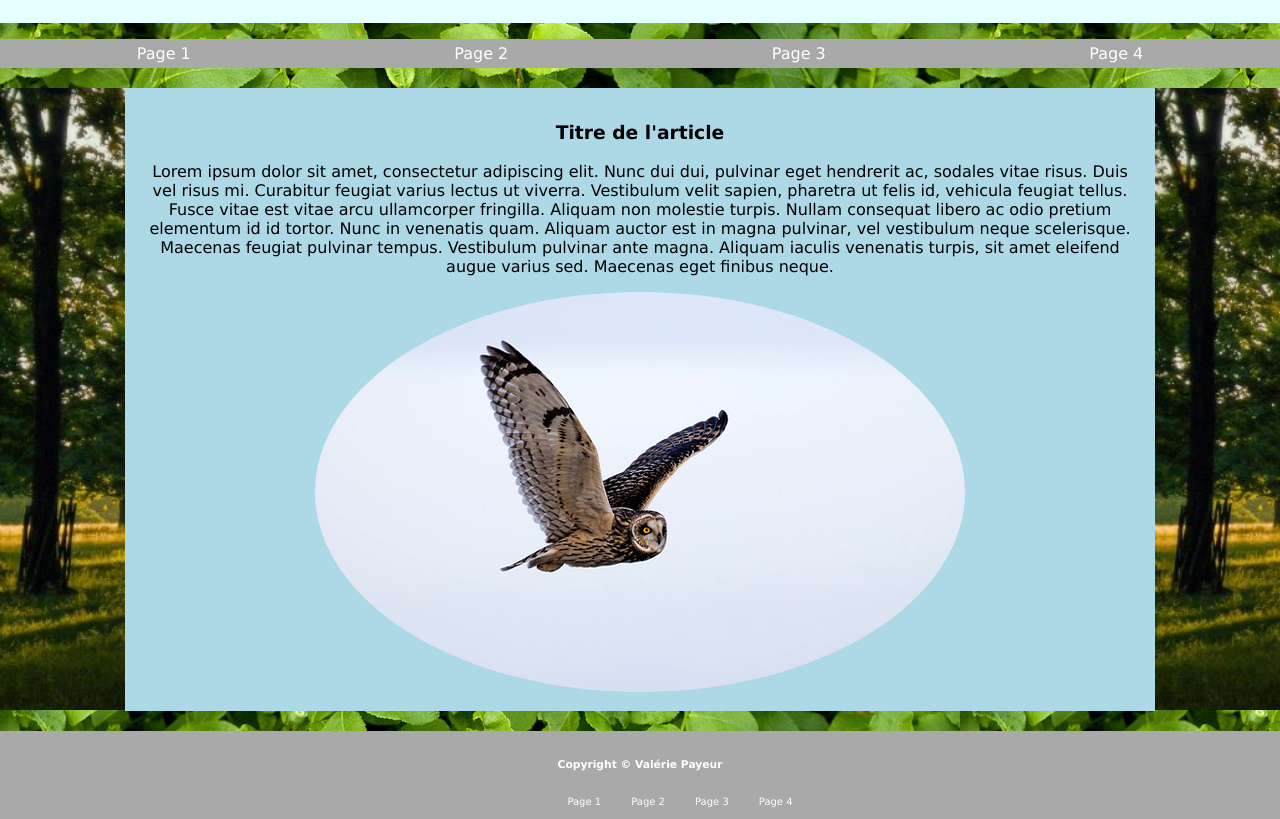
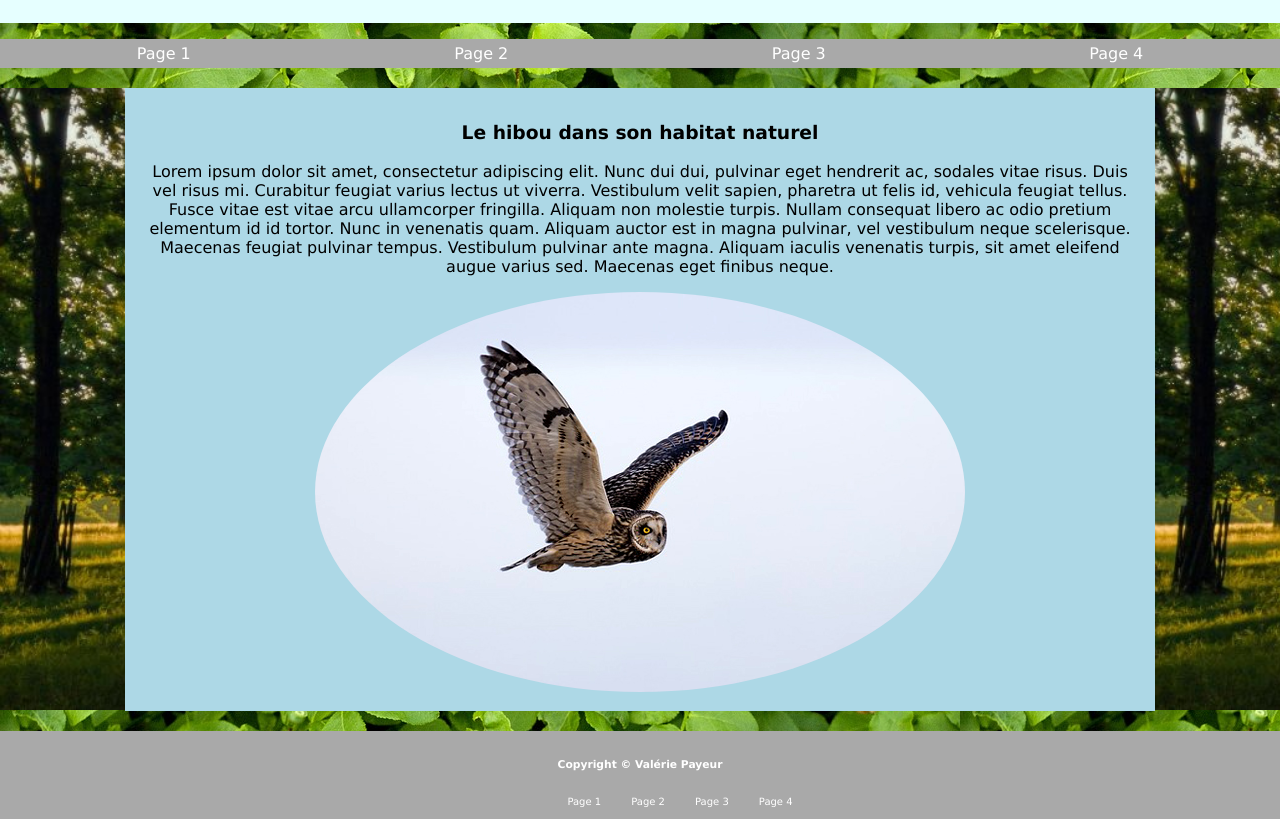
Before and after one commit to valp26/veille-node-2, a plain HTML site: page index.html in a window 1280 px wide. Shown: the part 118-937 px from the top of the page. Drawn offline with Linux system fonts and the light colour scheme.

Commit message:
Ajout d'un titre à la section principale

```diff
--- a/index.html
+++ b/index.html
@@ -27,7 +27,7 @@
 		<aside></aside>
 		<!--Premier article-->
 		<section>
-			<h3>Titre de l'article</h3>
+			<h3>Le hibou dans son habitat naturel</h3>
 			<p>Lorem ipsum dolor sit amet, consectetur adipiscing elit. Nunc dui dui, pulvinar eget hendrerit ac, sodales vitae risus. Duis vel risus mi. Curabitur feugiat varius lectus ut viverra. Vestibulum velit sapien, pharetra ut felis id, vehicula feugiat tellus. Fusce vitae est vitae arcu ullamcorper fringilla. Aliquam non molestie turpis. Nullam consequat libero ac odio pretium elementum id id tortor. Nunc in venenatis quam. Aliquam auctor est in magna pulvinar, vel vestibulum neque scelerisque. Maecenas feugiat pulvinar tempus. Vestibulum pulvinar ante magna. Aliquam iaculis venenatis turpis, sit amet eleifend augue varius sed. Maecenas eget finibus neque.</p>
 			<img src="img/hibou.jpg" alt="Hibou en vol">
 		</section>
```
